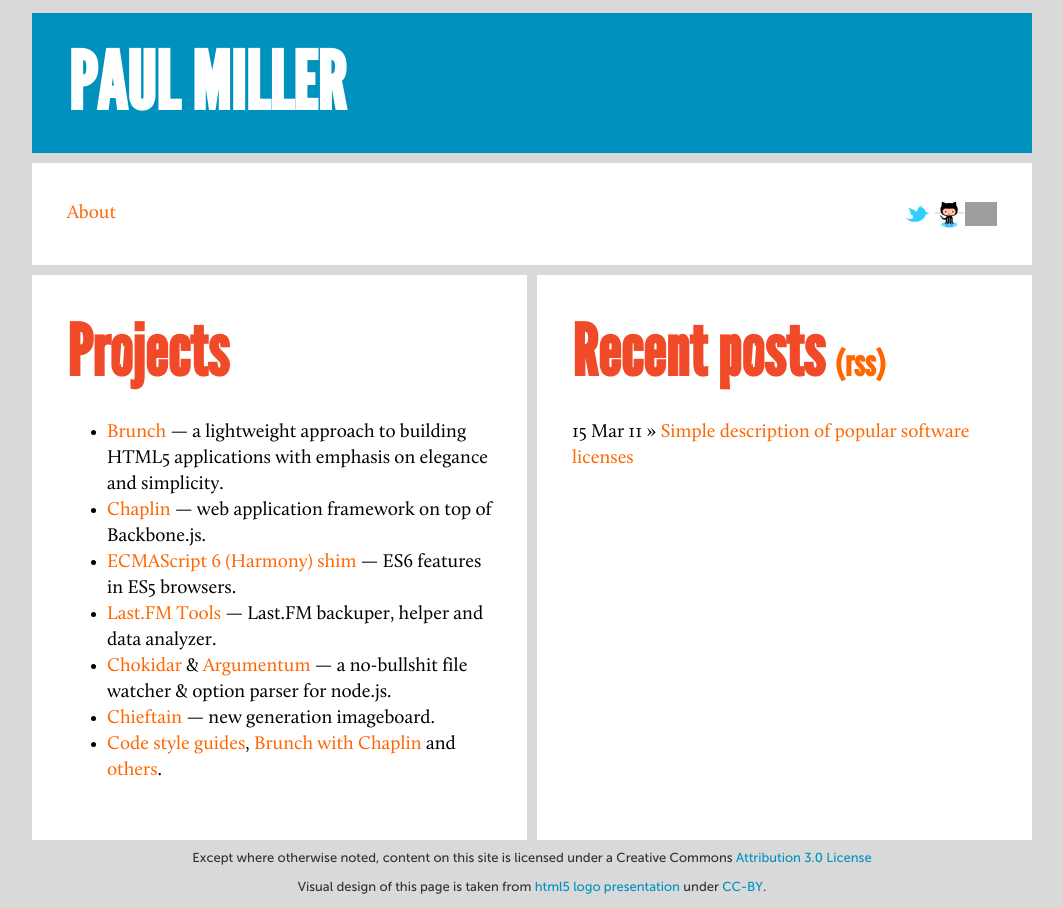
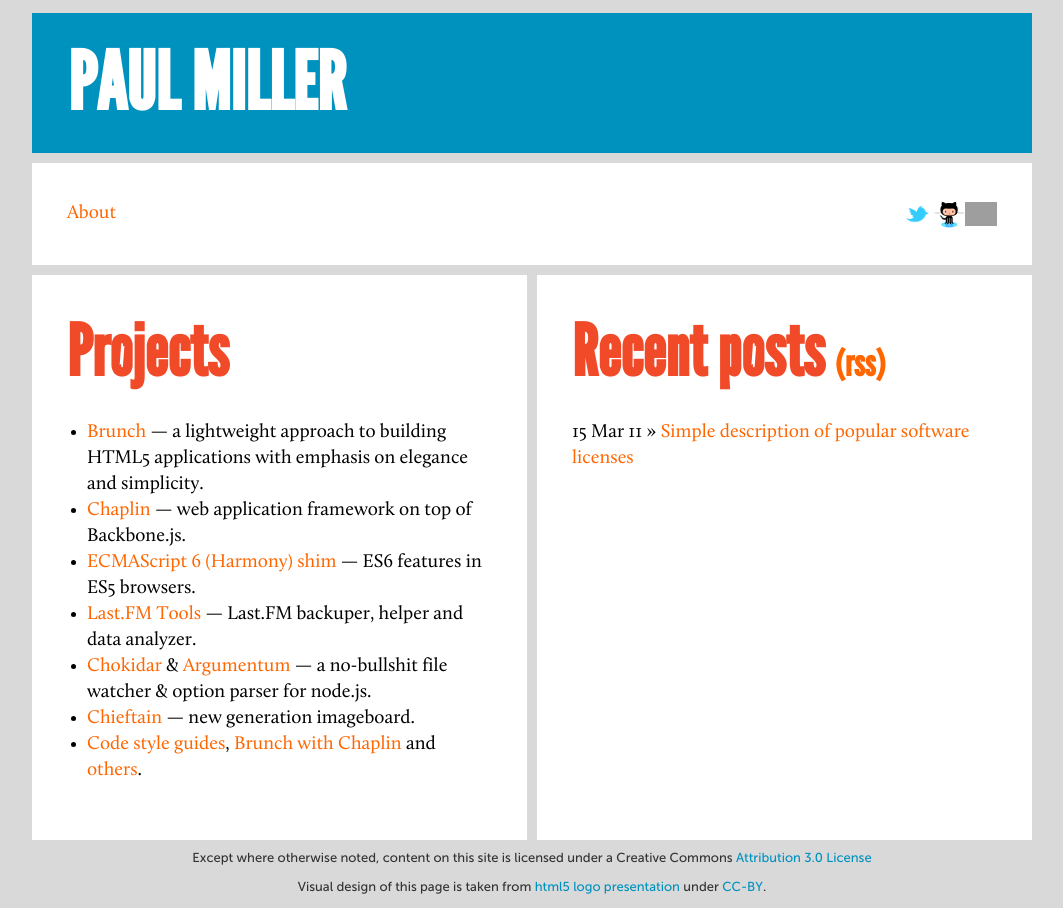
Before and after one commit to esimionato/paulmillr.github.com, a Jekyll site: the page built from index.html, in a window 1280 px wide. Shown: the whole page, without its empty margins (108-1171 px from the left). Built offline with Jekyll 4.4.1, drawn with Linux system fonts in a browser that asks for light colours; comment, search, counter and statistics services are not loaded; grey boxes are pictures that could not be loaded.

Commit message:
Fix padding in projects.

```diff
--- a/css/style.css
+++ b/css/style.css
@@ -436,6 +436,9 @@
   height: 565px;
   padding: 0; }
 
+.projects > ul {
+  padding-left: 20px; }
+
 .author-photo {
   float: left;
   margin-right: 10px; }
```
